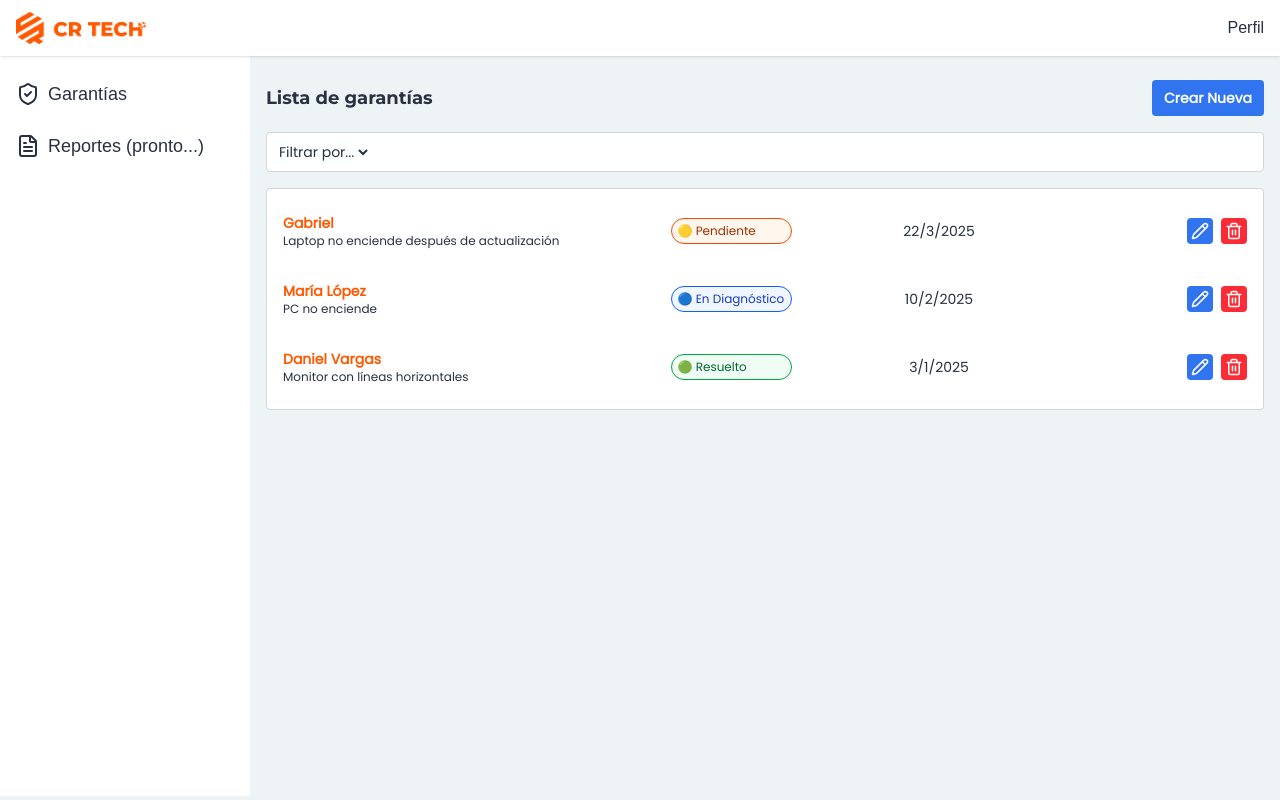
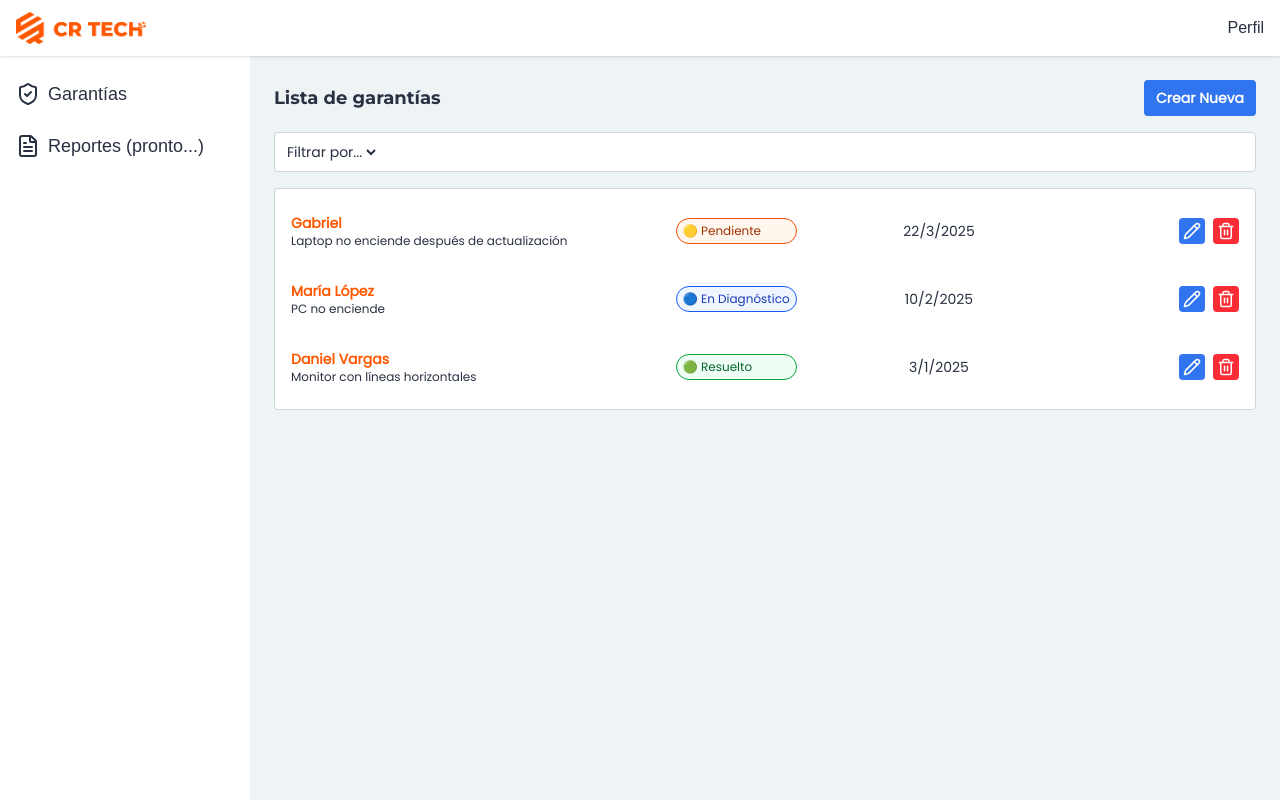
Before and after one commit to byronjvh/garantias, a Next.js app: page /dashboard/garantias in a window 1280 px wide. Built offline with nearby package versions, Linux system fonts and the light colour scheme.

Commit message:
fix: padding in warranty view

```diff
--- a/app/dashboard/layout.tsx
+++ b/app/dashboard/layout.tsx
@@ -15,14 +15,14 @@ export default function RootLayout({
     return (
         <div className="h-svh flex flex-col text-p-color">
             <header className="flex justify-between items-center w-full h-14 p-4 bg-card-bg z-10 shadow "><a href=""><img src="/logo.png" alt="logo" className="h-8 object-contain" /></a> Perfil</header>
-            <div className="flex flex-1 max-h-[calc(100svh-60px)]">
+            <div className="flex flex-1 h-[calc(100svh-60px)]">
                 <aside className="px-2 pt-4 h-full w-full max-w-[250px] bg-card-bg">
                     <ul className="flex flex-col gap-2">
                         <li className=""><Link href="/dashboard/garantias" className="p-2 w-full hover:bg-gray-300 inline-flex items-center gap-2 text-lg rounded"><span><ShieldCheck /></span>Garantías</Link></li>
                         <li className=""><Link href="" className="p-2 w-full hover:bg-gray-300 inline-flex items-center gap-2 text-lg rounded"><span><FileText /></span>{`Reportes (pronto...)`}</Link></li>
                     </ul>
                 </aside>
-                <main className="font-p p-4 py-6 w-full flex flex-col gap-4 overflow-y-scroll">
+                <main className="font-p p-6 w-full flex flex-col gap-4 overflow-hidden ">
                     {children}
                 </main>
             </div>
```
